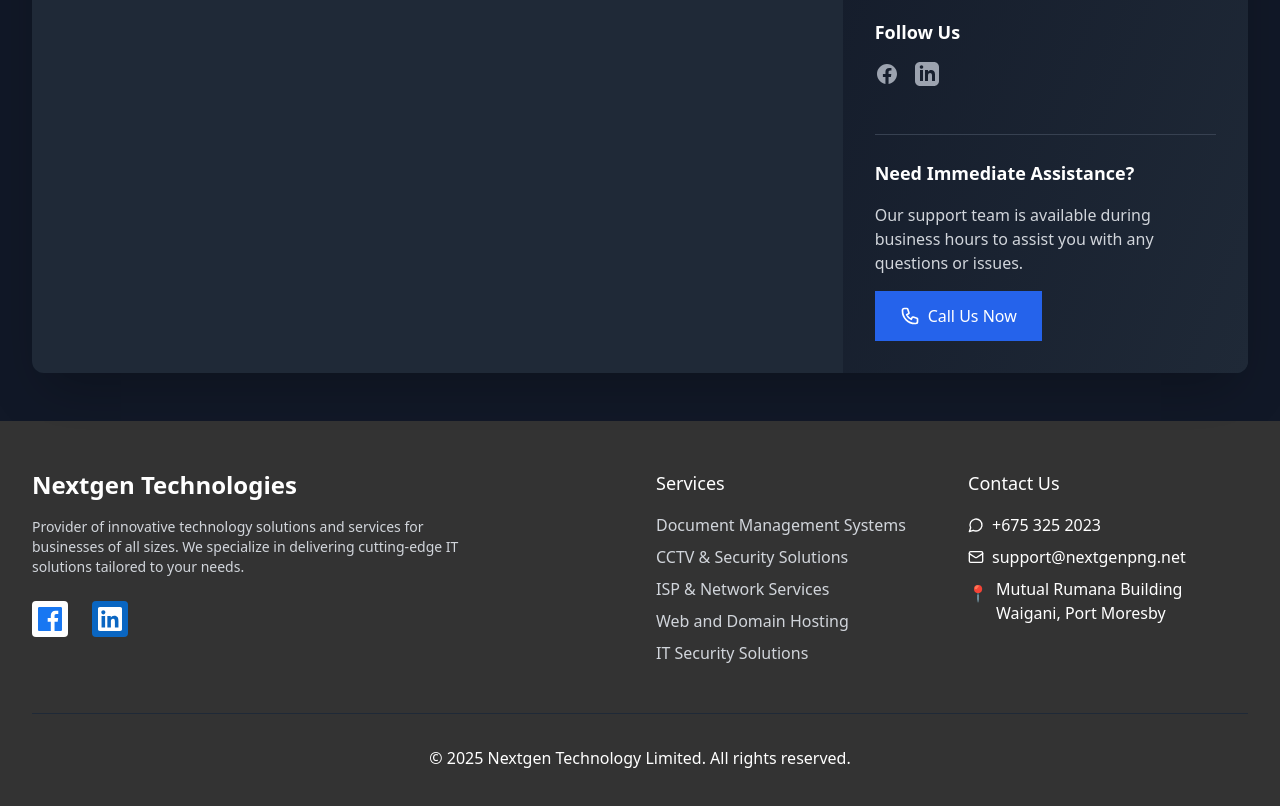
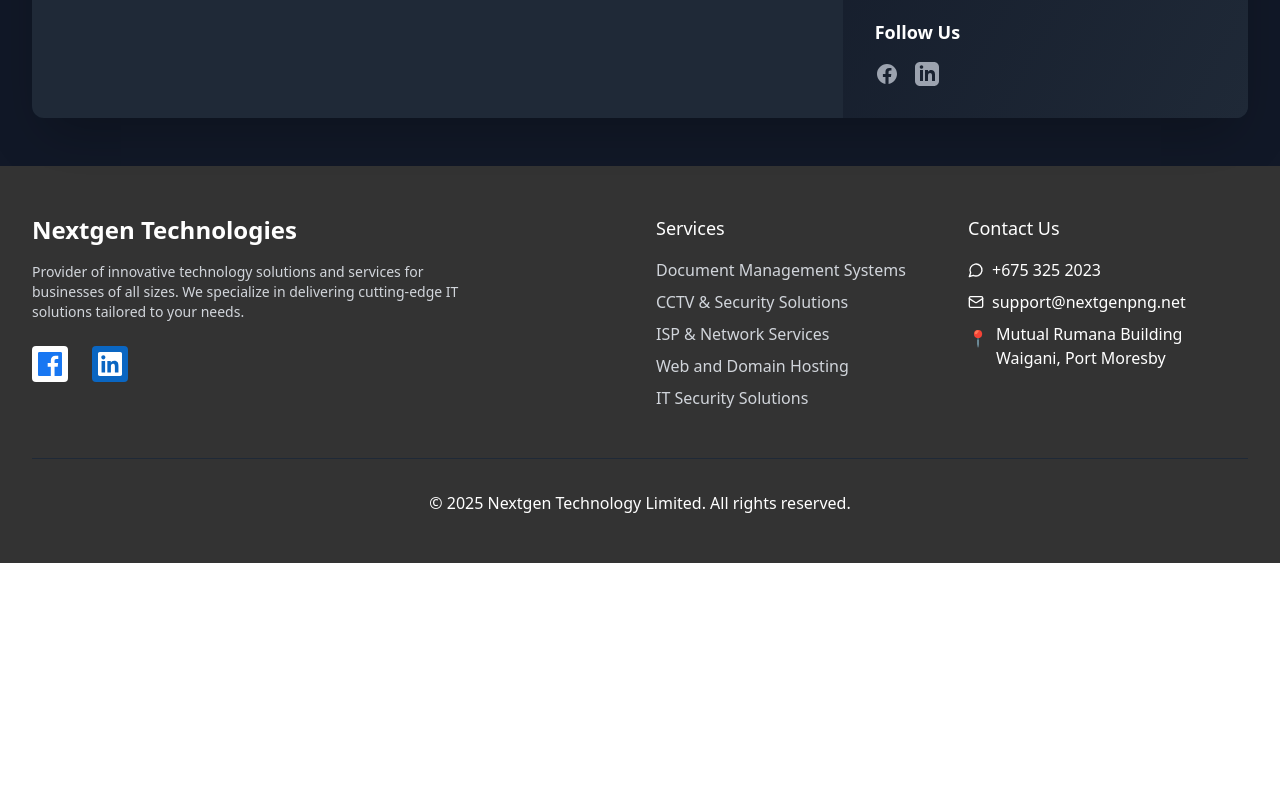
Before and after one commit to Nextgen-Support/nextgen-web, a React (Vite) app in the folder client/: page /contact in a window 1280 px wide. Shown: the part 920-1726 px from the top of the page. After the commit the page ends 1483 px from the top, so only its background shows below. Built offline with nearby package versions, Linux system fonts and the light colour scheme.

Commit message:
updated form

```diff
--- a/client/src/pages/contact.tsx
+++ b/client/src/pages/contact.tsx
@@ -104,22 +104,6 @@
                   </a>
                 </div>
               </div>
-
-              <div className="mt-12 pt-6 border-t border-gray-700">
-                <h4 className="text-lg font-semibold text-white mb-4">Need Immediate Assistance?</h4>
-                <p className="text-gray-300 mb-4">
-                  Our support team is available during business hours to assist you with any questions or issues.
-                </p>
-                <a
-                  href="tel:+6753252025"
-                  className="inline-flex items-center justify-center px-6 py-3 border border-transparent text-base font-medium rounded-md text-white bg-blue-600 hover:bg-blue-700 focus:outline-none focus:ring-2 focus:ring-offset-2 focus:ring-blue-500"
-                >
-                  <svg className="h-5 w-5 mr-2" fill="none" stroke="currentColor" viewBox="0 0 24 24">
-                    <path strokeLinecap="round" strokeLinejoin="round" strokeWidth={2} d="M3 5a2 2 0 012-2h3.28a1 1 0 01.948.684l1.498 4.493a1 1 0 01-.502 1.21l-2.257 1.13a11.042 11.042 0 005.516 5.516l1.13-2.257a1 1 0 011.21-.502l4.493 1.498a1 1 0 01.684.949V19a2 2 0 01-2 2h-1C9.716 21 3 14.284 3 6V5z" />
-                  </svg>
-                  Call Us Now
-                </a>
-              </div>
             </div>
           </div>
         </div>
```
